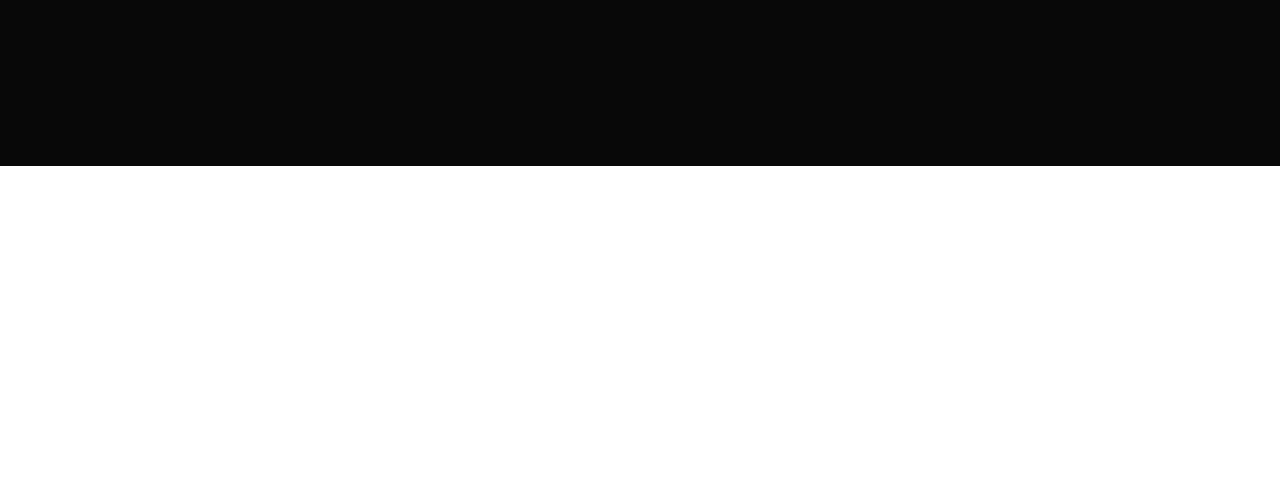
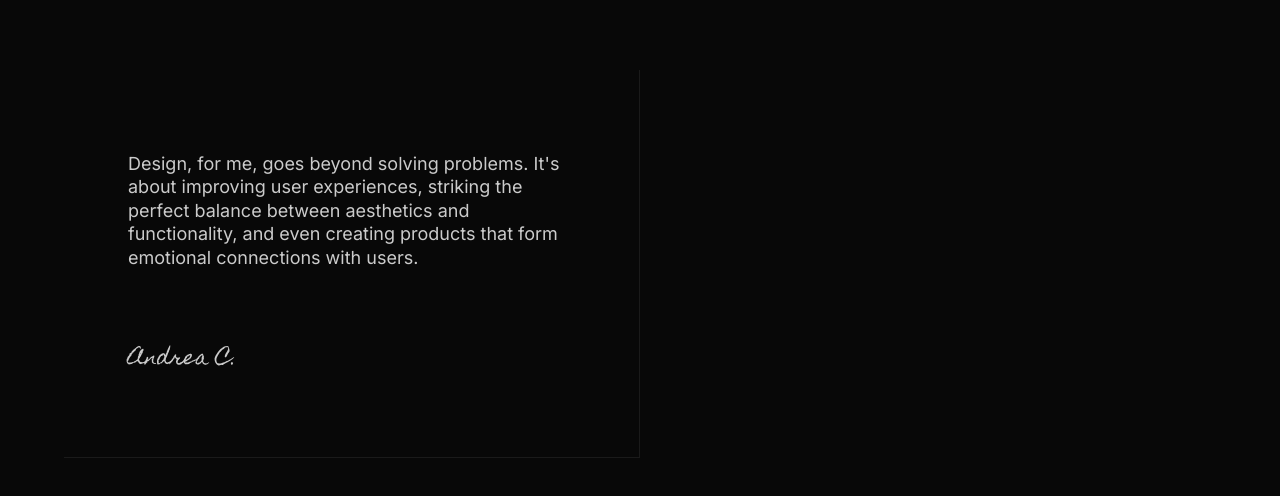
Before and after one commit to cparsons9712/andreaTemplateClone, a React (Create React App) app: page / in a window 1280 px wide. Shown: the part 1039-1535 px from the top of the page. Before the commit the page ends 1205 px from the top, so only its background shows below. Built offline with nearby package versions, Linux system fonts and the light colour scheme.

Commit message:
add introduction section

```diff
--- a/src/components/TopSection/About/AboutGrid/AboutGrid.jsx
+++ b/src/components/TopSection/About/AboutGrid/AboutGrid.jsx
@@ -1,10 +1,16 @@
 import "./aboutGrid.css"
-
+import { Introduction } from "./Introduction/Introduction"
+import { Services } from "./Services/Services"
+import { Tools } from "./Tools/Tools"
+import { Experience } from "./Experience/Experience"
 
 export const AboutGrid = () => {
 
     return (
         <div className="aboutGrid">
-
+            <Introduction />
+            <Services />
+            <Tools />
+            <Experience />
         </div>
 )}
--- /dev/null
+++ b/src/components/TopSection/About/AboutGrid/Experience/Experience.jsx
@@ -0,0 +1,10 @@
+import "./experience.css"
+
+
+export const Experience = () => {
+
+    return (
+        <div className="experience">
+
+        </div>
+)}
--- /dev/null
+++ b/src/components/TopSection/About/AboutGrid/Introduction/Introduction.jsx
@@ -0,0 +1,17 @@
+import "./introduction.css"
+
+
+export const Introduction = () => {
+
+    return (
+        <div className="introduction">
+            <p className="introText">
+                Design, for me, goes beyond solving problems. It's about improving user experiences, striking the perfect balance between aesthetics and functionality, and even creating products that form emotional connections with users.
+            </p>
+            <div className="spacer"></div>
+
+            <p className="introSig">
+                Andrea C.
+            </p>
+        </div>
+)}
--- /dev/null
+++ b/src/components/TopSection/About/AboutGrid/Introduction/introduction.css
@@ -0,0 +1,31 @@
+.introduction {
+    color: #CBCBCB;
+    display: flex;
+    flex-direction: column;
+    justify-content: space-between;
+    align-items: flex-start;
+    padding: 64px;
+    border-right: 1px solid #1A1A1A ;
+    border-bottom: 1px solid #1A1A1A ;
+
+}
+
+.spacer {
+    height: 40px;
+    width: 32px;
+}
+
+.introText {
+    font-size: 18px;
+    line-height: 1.3em;
+    letter-spacing: 0em;
+    font-family: "Inter", sans-serif;
+
+}
+
+.introSig{
+    font-size: 20px;
+    letter-spacing: 0em;
+    line-height: 130%;
+    font-family: "Homemade Apple", sans-serif;
+}
--- /dev/null
+++ b/src/components/TopSection/About/AboutGrid/Services/Services.jsx
@@ -0,0 +1,10 @@
+import "./services.css"
+
+
+export const Services= () => {
+
+    return (
+        <div className="services">
+
+        </div>
+)}
--- /dev/null
+++ b/src/components/TopSection/About/AboutGrid/Tools/Tools.jsx
@@ -0,0 +1,10 @@
+import "./tools.css"
+
+
+export const Tools = () => {
+
+    return (
+        <div className="tools">
+
+        </div>
+)}
--- a/src/components/TopSection/About/AboutGrid/aboutGrid.css
+++ b/src/components/TopSection/About/AboutGrid/aboutGrid.css
@@ -0,0 +1,7 @@
+.aboutGrid{
+    position: relative;
+    display: grid;
+    width: 1fr;
+    grid-template-columns: repeat(2, 1fr);
+    grid-template-rows: repeat(2, 1fr);
+}
```
Also changed, not shown: src/components/TopSection/About/AboutGrid/Experience/experience.css (added), src/components/TopSection/About/AboutGrid/Services/services.css (added), src/components/TopSection/About/AboutGrid/Tools/tools.css (added).
